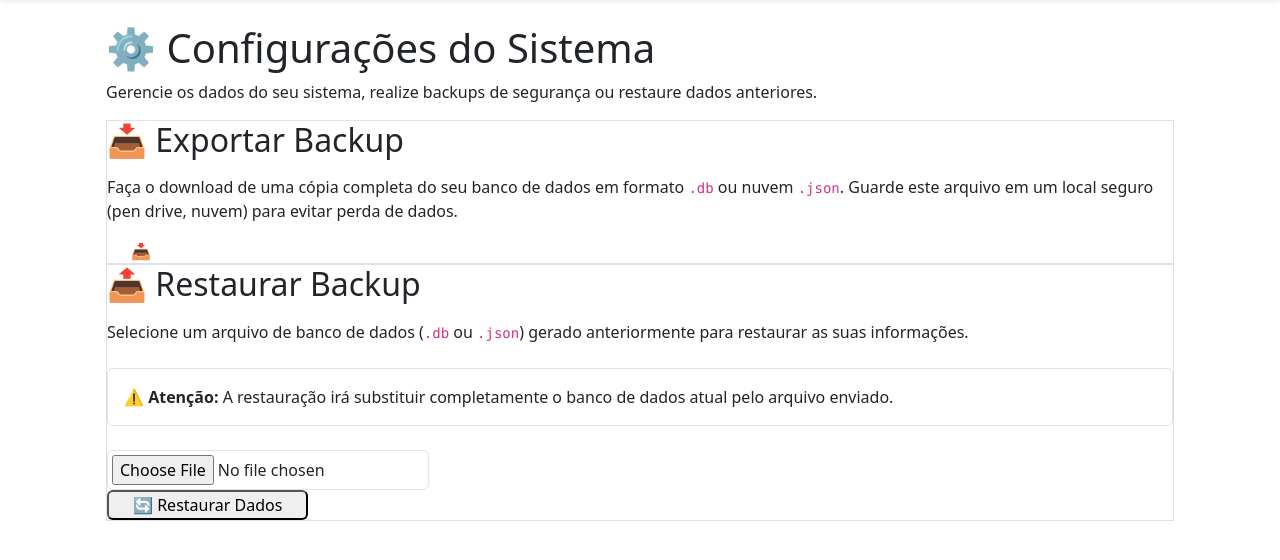
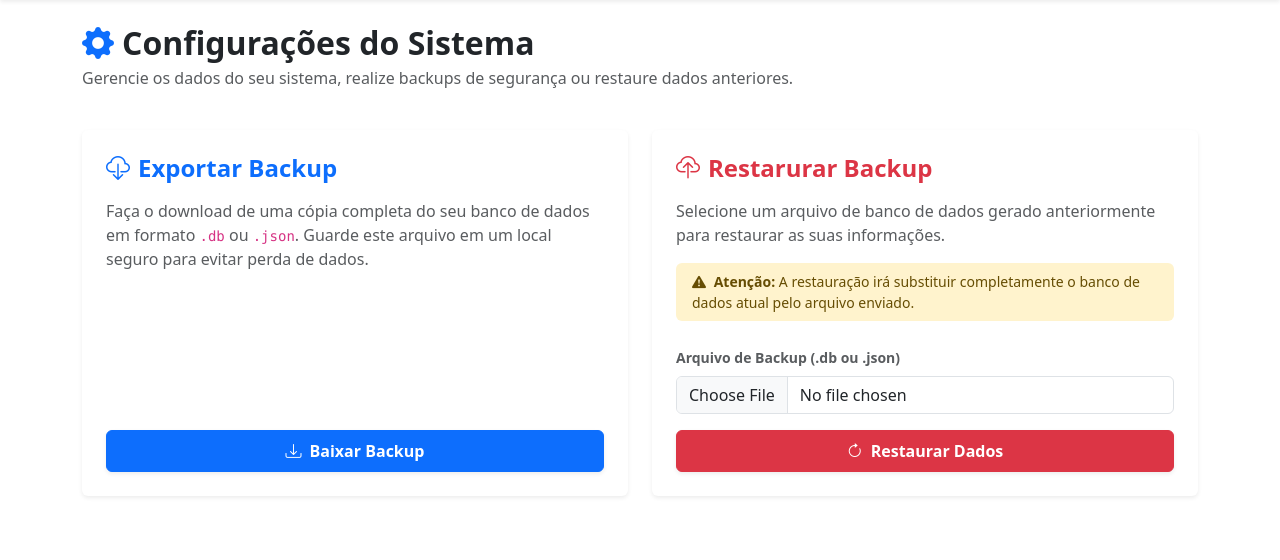
Before and after one commit to sergiohmc2001-ops/projeto-financeiro, a Flask app: page /configuracoes in a window 1280 px wide. Shown: the part 68-628 px from the top of the page. Run offline with Flask 3, Linux system fonts and the light colour scheme; the visitor is signed in with stand-in values (Sample User, id 1); some libraries are stand-ins or nearby versions.

Commit message:
Melhora o layout da pagina de configuracoes e atualiza PWA

```diff
--- a/templates/configuracoes.html
+++ b/templates/configuracoes.html
@@ -1,60 +1,70 @@
 {% extends "base.html" %}
 
+{% block title %}Configurações - Balanc${% endblock %}
+
 {% block content %}
-<div class="container mx-auto px-4 mt-4">
-    {% with messages = get_flashed_messages(with_categories=true) %}
-        {% if messages %}
-            {% for category, message in messages %}
-                <div class="p-4 mb-4 rounded border flex justify-between items-center text-white {{ 'bg-green-900/60 border-green-700' if category == 'success' else 'bg-red-900/60 border-red-700' }}">
-                    <span>{{ message }}</span>
-                </div>
-            {% endfor %}
-        {% endif %}
-    {% endwith %}
+<div class="row mb-4">
+    <div class="col-12">
+        <h2 class="fw-bold mb-1">
+            <i class="bi bi-gear-fill text-primary me-2"></i>Configurações do Sistema
+        </h2>
+        <p class="text-muted">Gerencie os dados do seu sistema, realize backups de segurança ou restaure dados anteriores.</p>
+    </div>
 </div>
 
-<div class="container mx-auto px-4 py-8">
-    <h1 class="text-2xl font-bold mb-2 flex items-center gap-2">⚙️ Configurações do Sistema</h1>
-    <p class="text-gray-400 mb-6">Gerencie os dados do seu sistema, realize backups de segurança ou restaure dados anteriores.</p>
-
-    <div class="grid grid-cols-1 md:grid-cols-2 gap-8">
-
-        <!-- Exportar Backup -->
-        <div class="bg-gray-800 p-6 rounded-lg shadow-md border border-gray-700 flex flex-col justify-between">
-            <div>
-                <h2 class="text-xl font-semibold mb-3 text-blue-400 flex items-center gap-2">📥 Exportar Backup</h2>
-                <p class="text-gray-400 mb-6 text-sm">
-                    Faça o download de uma cópia completa do seu banco de dados em formato <code>.db</code> ou nuvem <code>.json</code>. Guarde este arquivo em um local seguro (pen drive, nuvem) para evitar perda de dados.
-                </p>
-            </div>
-            <a href="{{ url_for('configuracoes.fazer_backup') }}" class="block text-center bg-blue-600 hover:bg-blue-700 text-white font-medium py-2.5 px-4 rounded transition">
-                📥 Baixar Arquivo de Backup
-            </a>
-        </div>
-
-        <!-- Restaurar Backup -->
-        <div class="bg-gray-800 p-6 rounded-lg shadow-md border border-gray-700 flex flex-col justify-between">
-            <div>
-                <h2 class="text-xl font-semibold mb-3 text-yellow-400 flex items-center gap-2">📤 Restaurar Backup</h2>
-                <p class="text-gray-400 mb-4 text-sm">
-                    Selecione um arquivo de banco de dados (<code>.db</code> ou <code>.json</code>) gerado anteriormente para restaurar as suas informações.
-                </p>
-
-                <div class="bg-yellow-900/40 border border-yellow-700 p-3 rounded mb-4 text-xs text-yellow-300">
-                    ⚠️ <strong>Atenção:</strong> A restauração irá substituir completamente o banco de dados atual pelo arquivo enviado.
+<div class="row g-4">
+    <!-- Card Exportar Backup -->
+    <div class="col-md-6">
+        <div class="card shadow-sm border-0 h-100">
+            <div class="card-body p-4 d-flex flex-column justify-content-between">
+                <div>
+                    <h4 class="card-title fw-bold text-primary mb-3">
+                        <i class="bi bi-cloud-download me-2"></i>Exportar Backup
+                    </h4>
+                    <p class="card-text text-muted">
+                        Faça o download de uma cópia completa do seu banco de dados em formato <code>.db</code> ou <code>.json</code>. Guarde este arquivo em um local seguro para evitar perda de dados.
+                    </p>
+                </div>
+                <div class="mt-4">
+                    <!-- Substitua o link abaixo pela rota real do seu botão de exportar se necessário -->
+                    <a href="#" class="btn btn-primary w-100 py-2 fw-semibold shadow-sm">
+                        <i class="bi bi-download me-2"></i>Baixar Backup
+                    </a>
                 </div>
             </div>
+        </div>
+    </div>
 
-            <form action="{{ url_for('configuracoes.restaurar_backup') }}" method="POST" enctype="multipart/form-data" class="space-y-4">
+    <!-- Card Restaurar Backup -->
+    <div class="col-md-6">
+        <div class="card shadow-sm border-0 h-100">
+            <div class="card-body p-4 d-flex flex-column justify-content-between">
                 <div>
-                    <input type="file" name="arquivo_db" accept=".db,.json" required class="block w-full text-sm text-gray-400 file:mr-4 file:py-2 file:px-4 file:rounded file:border-0 file:text-sm file:font-semibold file:bg-gray-700 file:text-gray-200 hover:file:bg-gray-600 border border-gray-700 rounded p-1 bg-gray-900">
+                    <h4 class="card-title fw-bold text-danger mb-3">
+                        <i class="bi bi-cloud-upload me-2"></i>Restarurar Backup
+                    </h4>
+                    <p class="card-text text-muted">
+                        Selecione um arquivo de banco de dados gerado anteriormente para restaurar as suas informações.
+                    </p>
+
+                    <div class="alert alert-warning border-0 bg-warning-subtle text-warning-emphasis small py-2 px-3 mb-3" role="alert">
+                        <i class="bi bi-exclamation-triangle-fill me-1"></i>
+                        <strong>Atenção:</strong> A restauração irá substituir completamente o banco de dados atual pelo arquivo enviado.
+                    </div>
                 </div>
-                <button type="submit" class="w-full bg-yellow-500 hover:bg-yellow-600 text-gray-950 font-bold py-2.5 px-4 rounded transition">
-                    🔄 Restaurar Dados
-                </button>
-            </form>
+
+                <!-- Formulário de Upload -->
+                <form action="#" method="POST" enctype="multipart/form-data" class="mt-2">
+                    <div class="mb-3">
+                        <label for="arquivo_backup" class="form-label small fw-semibold text-muted">Arquivo de Backup (.db ou .json)</label>
+                        <input class="form-control" type="file" id="arquivo_backup" name="arquivo_backup" required>
+                    </div>
+                    <button type="submit" class="btn btn-danger w-100 py-2 fw-semibold shadow-sm">
+                        <i class="bi bi-arrow-clockwise me-2"></i>Restaurar Dados
+                    </button>
+                </form>
+            </div>
         </div>
-
     </div>
 </div>
 {% endblock %}
```
